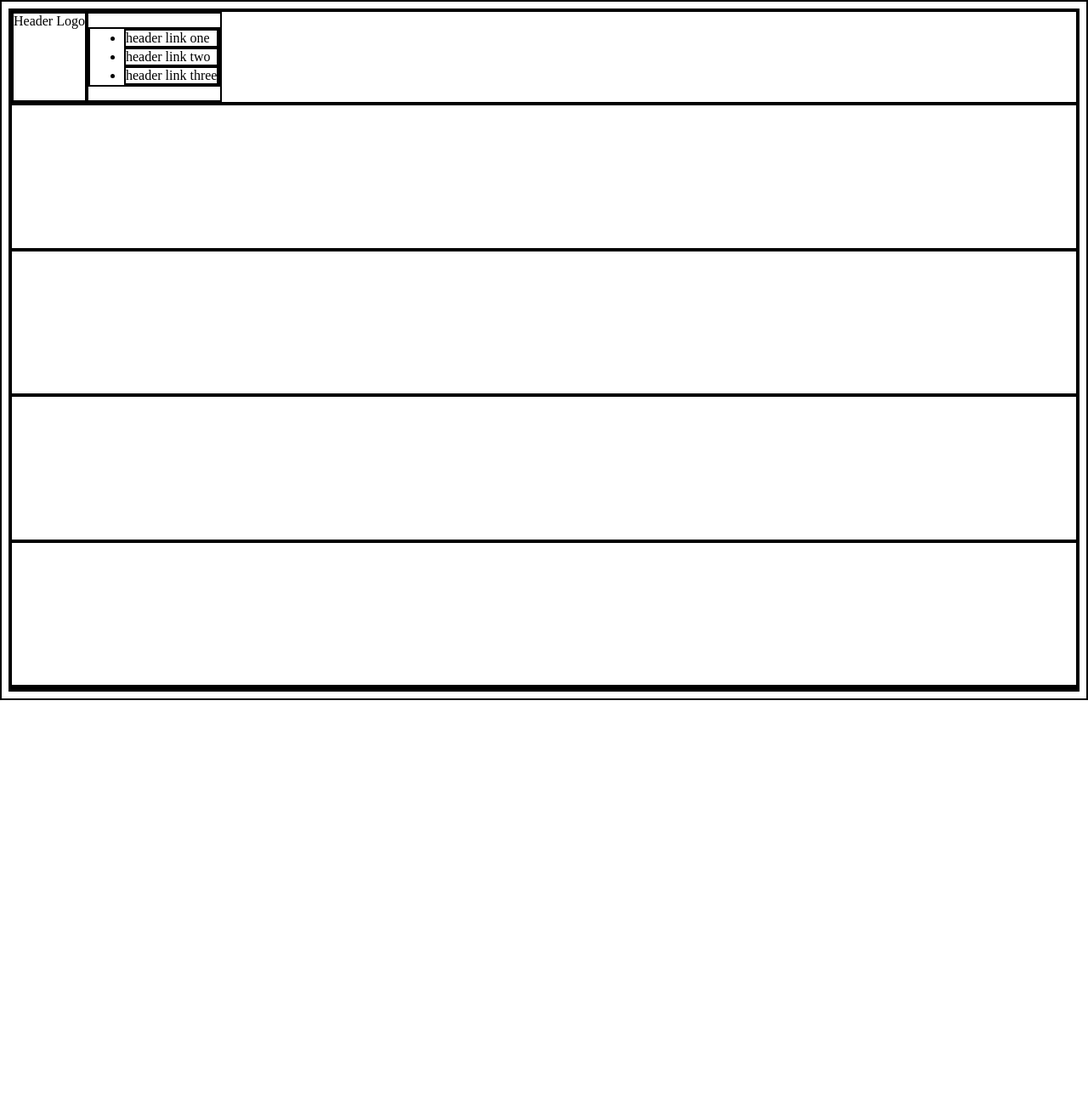
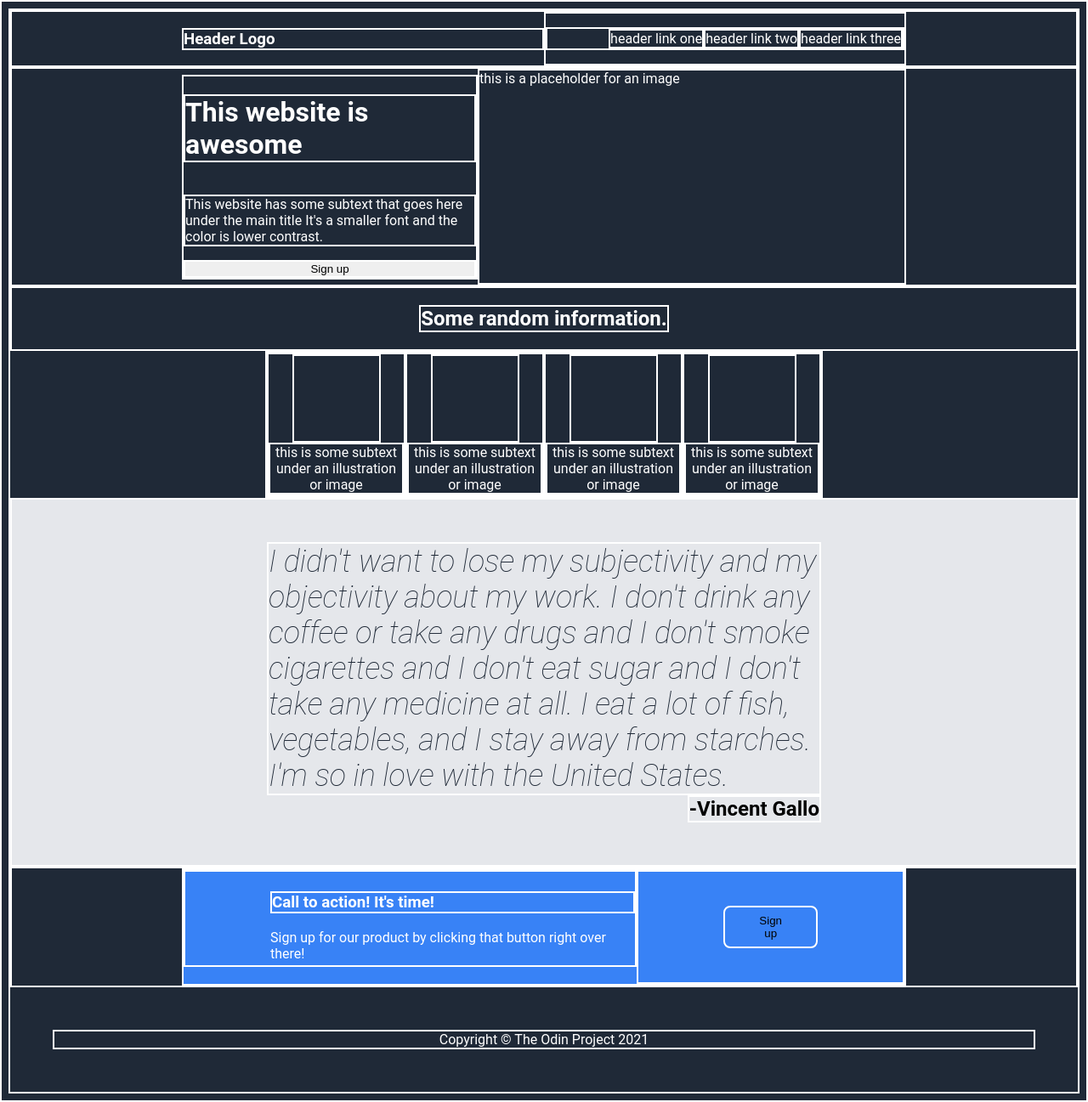
Before and after one commit to arrushaj/landing-page, a plain HTML site: page index.html in a window 1280 px wide. Shown: the whole page at 85% size. Before the commit the page ends 824 px from the top, so only its background shows below. Drawn offline with Linux system fonts and the light colour scheme.

Commit message:
Finish up HTML and add beginnings of CSS

```diff
--- a/index.html
+++ b/index.html
@@ -9,9 +9,9 @@
 </head>
 <body>
     <div class="header">
-        <div class="header-logo">
+        <h3 class="header-logo">
             Header Logo
-        </div>
+        </h3>
         <div class="header-links">
             <ul>
                 <li>header link one</li>
@@ -22,23 +22,81 @@
     </div>
 
     <div class="section1">
-
+        <div class="container1">
+            <h1>This website is awesome</h1>
+            <p>This website has some subtext that goes here under the main title
+                It's a smaller font and the color is lower contrast.</p>
+            <button class="sign-up">Sign up</button>
+        </div>
+        <div class="placeholder-image">
+            this is a placeholder for an image
+        </div>
     </div>
 
     <div class="section2">
+        <h2 class="header1">
+            Some random information.
+        </div>
+        <div class="image-captions">
+            <div class="image-caption">
+                <div class="image">
 
+                </div>
+                <div class="caption">
+                    this is some subtext under an illustration or image
+                </div>
+            </div>
+            <div class="image-caption">
+                <div class="image">
+
+                </div>
+                <div class="caption">
+                    this is some subtext under an illustration or image
+                </div>
+            </div>
+            <div class="image-caption">
+                <div class="image">
+
+                </div>
+                <div class="caption">
+                    this is some subtext under an illustration or image
+                </div>
+            </div>
+            <div class="image-caption">
+                <div class="image">
+
+                </div>
+                <div class="caption">
+                    this is some subtext under an illustration or image
+                </div>
+            </div>
+        </div>
     </div>
 
     <div class="section3">
-
+        <div class="quote">
+            I didn't want to lose my subjectivity and my objectivity about my work. I don't drink any coffee or take any drugs and I don't smoke cigarettes and I don't eat sugar and I don't take any medicine at all. I eat a lot of fish, vegetables, and I stay away from starches. I'm so in love with the United States.
+        </div>
+        <div class="person">
+            -Vincent Gallo
+        </div>
     </div>
 
     <div class="section4">
+        <div class="card">
+            <div class="container1">
+                <h3>Call to action! It's time!</h3>
+                Sign up for our product by clicking that button right over there!
+            </div>
+            <div class="container2">
+                <button class="sign-up-button">Sign up</button>
+            </div>
 
+        </div>
     </div>
 
     <div class="footer">
-
+        Copyright © The Odin Project 2021
     </div>
 </body>
 </html>
--- a/styles.css
+++ b/styles.css
@@ -1,29 +1,148 @@
 * {
-    border: 2px solid black;
+    border: 2px solid white;
 }
 
 body {
+    font-family: 'Roboto', sans-serif;
     display: flex;
     flex-direction: column;
     min-height: 100vh;
+    background-color: #1F2937;
+    color: white;
 }
 
 .header {
     display: flex;
+    justify-content: space-evenly;
 }
 
 .section1 {
     flex: 1;
+    display: flex;
+    align-items: center;
+
+}
+
+.section1 .container1 {
+    display: flex;
+    flex-direction: column;
+    margin-left: 200px;
+}
+
+.section1 .placeholder-image {
+    height: 250px;
+    width: 500px;
+    flex-shrink: 0;
+    margin-right: 200px;
 }
 
 .section2 {
     flex: 1;
+    display: flex;
+    flex-direction: column;
+    align-items: center;
+    justify-content: center;
+}
+
+.image-captions {
+    display: flex;
+    justify-content: center;
+    margin: 0 300px;
+}
+
+.image-caption {
+    display: flex;
+    flex-direction: column;
+    align-items: center;
+}
+
+.caption {
+    text-align: center;
 }
 
 .section3 {
     flex: 1;
+    display: flex;
+    flex-direction: column;
+    background-color: #E5E7EB;
+}
+
+.quote {
+    margin: 0 300px;
+    font-size: 36px;
+    font-style: italic;
+    font-weight: lighter;
+    color: #1F2937;
+    margin-top: 50px;
+}
+
+.person {
+    margin: 0 300px;
+    align-self:flex-end;
+    margin-bottom: 50px;
+    color: black;
+    font-size: 24px;
+    font-weight: bold;
 }
 
 .section4 {
     flex: 1;
+    display: flex;
 }
+
+.card {
+    flex:1;
+    display: flex;
+    background-color: #3882F6;
+    margin: 0 200px;
+}
+
+.card .container1 {
+    display: flex;
+    flex-direction: column;
+    justify-content: center;
+    padding-left: 100px;
+    margin-bottom: 20px;
+}
+
+.card .container2 {
+    display: flex;
+    flex: 1;
+    flex-direction: row-reverse;
+}
+
+.card .container2 .sign-up-button {
+    margin: 40px 100px;
+    padding: 8px 40px;
+    border-radius: 8px;
+    background-color: transparent;
+}
+
+ul {
+    display: flex;
+    list-style-type: none;
+    justify-content: flex-end;
+}
+
+.header-logo {
+    flex: 1;
+    display: flex;
+    align-items: center;
+    justify-content: flex-start;
+    margin-left: 200px;
+}
+
+.header-links {
+    flex: 1;
+    margin-right: 200px;
+}
+
+.image {
+    width: 100px;
+    height: 100px;
+}
+
+.footer {
+    text-align: center;
+    margin: 50px;
+}
```
